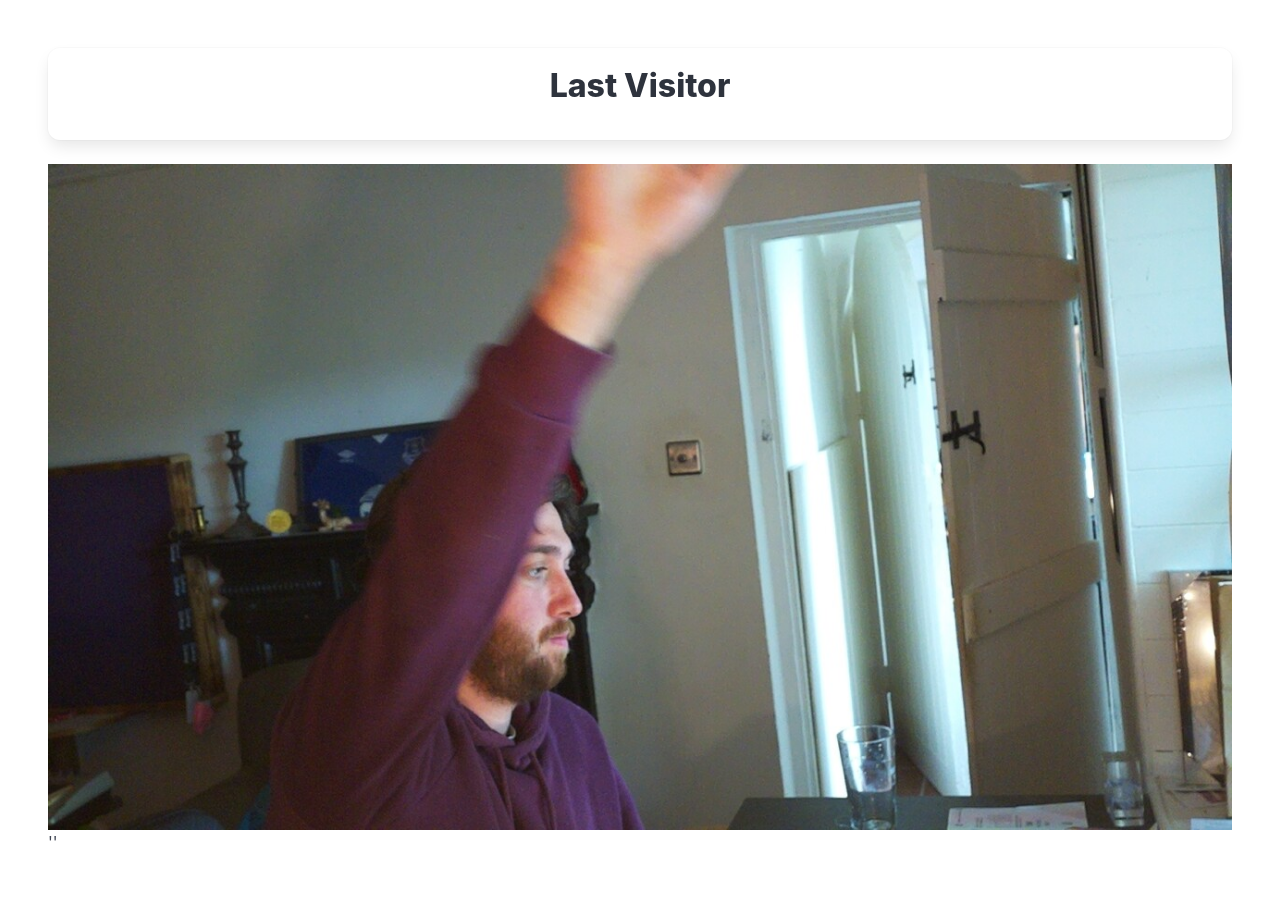
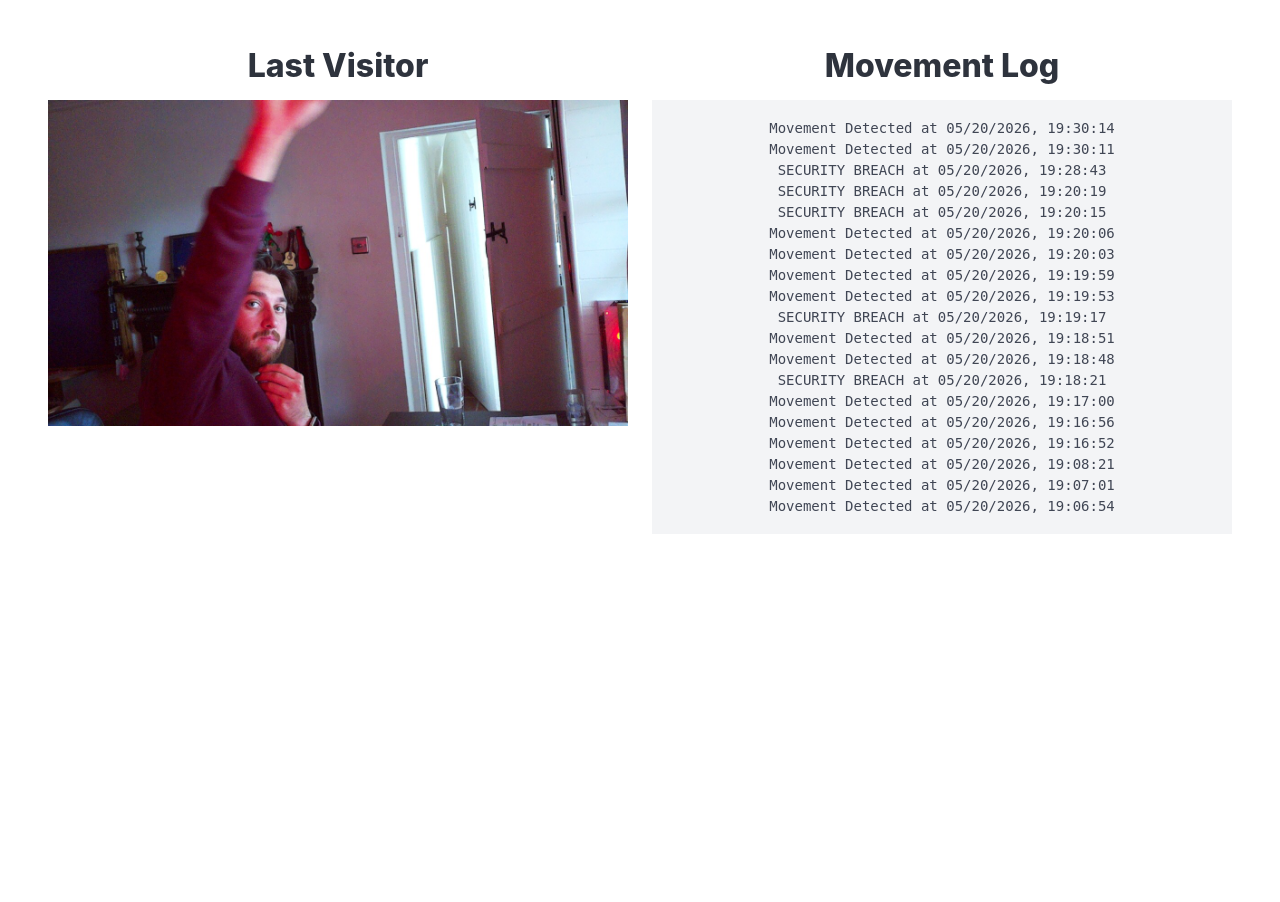
Before and after one commit to zukery10/Smart-Lamp, a Flask app: page / in a window 1280 px wide. After the commit the page ends 513 px from the top, so only its background shows below. Run offline with Flask 3, Linux system fonts and the light colour scheme.

```diff
--- a/flask_web_api.py
+++ b/flask_web_api.py
@@ -4,7 +4,6 @@ from flask_cors import CORS
 from datetime import datetime
 import json,os
 
-imageFeed = ""
 
 BASE_DIR = os.path.dirname(os.path.abspath(__file__)) #get current directory
 STATIC_DIR = os.path.join(BASE_DIR, "static") #set static directory path
@@ -30,18 +29,14 @@ def sunset_time():
 
     return t
 
-
 @app.route("/",methods=['GET'])
 def home():
     image = url_for('static',filename='last_visitor.jpg')
-    movement = url_for('static',filename='movment_log.txt')
-    return render_template('index.html', pic=image, movement=movement) #https://www.youtube.com/shorts/u53hez-dWn8
+    with open('static/movement_log.txt' ,'r') as f:
+        content = f.read() ##https://stackoverflow.com/questions/40246702/displaying-a-txt-file-in-my-html-using-python-flask
 
-
-
+    return render_template('index.html', pic=image, content=content) #https://www.youtube.com/shorts/u53hez-dWn8
 
 
 def run_flask():
-    app.run(host='0.0.0.0', port=5000, debug=True)
-
-run_flask()
+    app.run(host='0.0.0.0', port=5000)
--- a/rules_engine.py
+++ b/rules_engine.py
@@ -80,7 +80,7 @@ def checkExactTime(time_to_check):
 
 
 def wake_up_slow(brightness):
-        print(f"Returned {brightness}")
+        #print(f"Returned {brightness}")
 
         if brightness == 99: #Start flashing
             return True
--- a/static/movement_log.txt
+++ b/static/movement_log.txt
@@ -1,4 +1,19 @@
-Movement Detected at 05/20/2026, 17:29:41
-Movement Detected at 05/20/2026, 17:29:45
-Movement Detected at 05/20/2026, 17:29:47
-Movement Detected at 05/20/2026, 17:29:49
+Movement Detected at 05/20/2026, 19:30:14
+Movement Detected at 05/20/2026, 19:30:11
+SECURITY BREACH at 05/20/2026, 19:28:43
+SECURITY BREACH at 05/20/2026, 19:20:19
+SECURITY BREACH at 05/20/2026, 19:20:15
+Movement Detected at 05/20/2026, 19:20:06
+Movement Detected at 05/20/2026, 19:20:03
+Movement Detected at 05/20/2026, 19:19:59
+Movement Detected at 05/20/2026, 19:19:53
+SECURITY BREACH at 05/20/2026, 19:19:17
+Movement Detected at 05/20/2026, 19:18:51
+Movement Detected at 05/20/2026, 19:18:48
+SECURITY BREACH at 05/20/2026, 19:18:21
+Movement Detected at 05/20/2026, 19:17:00
+Movement Detected at 05/20/2026, 19:16:56
+Movement Detected at 05/20/2026, 19:16:52
+Movement Detected at 05/20/2026, 19:08:21
+Movement Detected at 05/20/2026, 19:07:01
+Movement Detected at 05/20/2026, 19:06:54
--- a/templates/index.html
+++ b/templates/index.html
@@ -1,16 +1,27 @@
 <!DOCTYPE html>
 <html>
+
 <head>
-   <link rel="stylesheet" href="https://cdn.jsdelivr.net/npm/bulma@1.0.4/css/bulma.min.css">
+  <link rel="stylesheet" href="https://cdn.jsdelivr.net/npm/bulma@1.0.4/css/bulma.min.css">
 </head>
+
 <body class="section">
+  <div class="columns">
+    <div class="column content has-text-centered">
+      <h1>Last Visitor</h1>
 
-<div class="box content has-text-centered">
-    <h1>Last Visitor</h1></div>
-<figure class="image">
-  <img src='{{pic}}' />
-</figure>
+      <figure class="image has-text-centered">
+        <img src='{{pic}}' style="width: 600px; height: auto;" />
+      </figure>
+    </div>
 
-<p>'{{movment}}'</p>
+    <div class="column content has-text-centered">
+      <h1>Movement Log</h1>
+
+
+      <pre>{{ content }}</pre>
+    </div>
+  </div>
 </body>
+
 </html>
```
Also changed, not shown: main.py (+21 -11 lines), debug.jpg, static/last_visitor.jpg.
